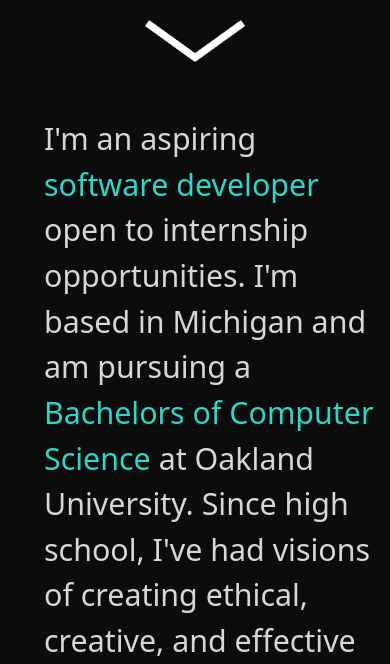
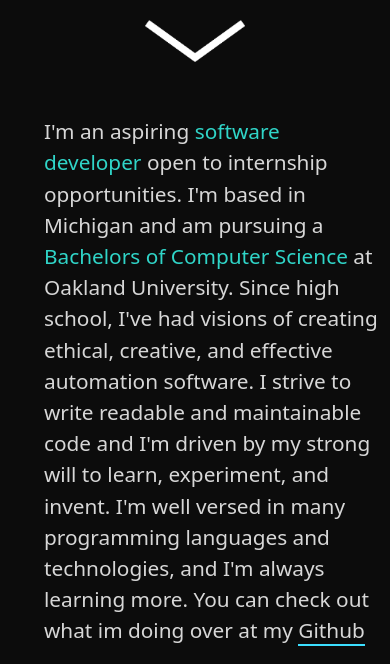
Before and after one commit to joemmalatesta/Personal-Website-Static, a plain HTML site: page index.html in a window 390 px wide. Shown: the part 670-1334 px from the top of the page. Drawn offline with nearby package versions, Linux system fonts and the light colour scheme; a web font is replaced by a local one.

Commit message:
Update style.css

```diff
--- a/styles/style.css
+++ b/styles/style.css
@@ -127,6 +127,9 @@ body{
     .main-statement p {
         font-size: 1.5rem;
     }
+    .about-items p{
+        font-size: 1.3rem !important;
+    }
 
 }
 #mailto {
```
